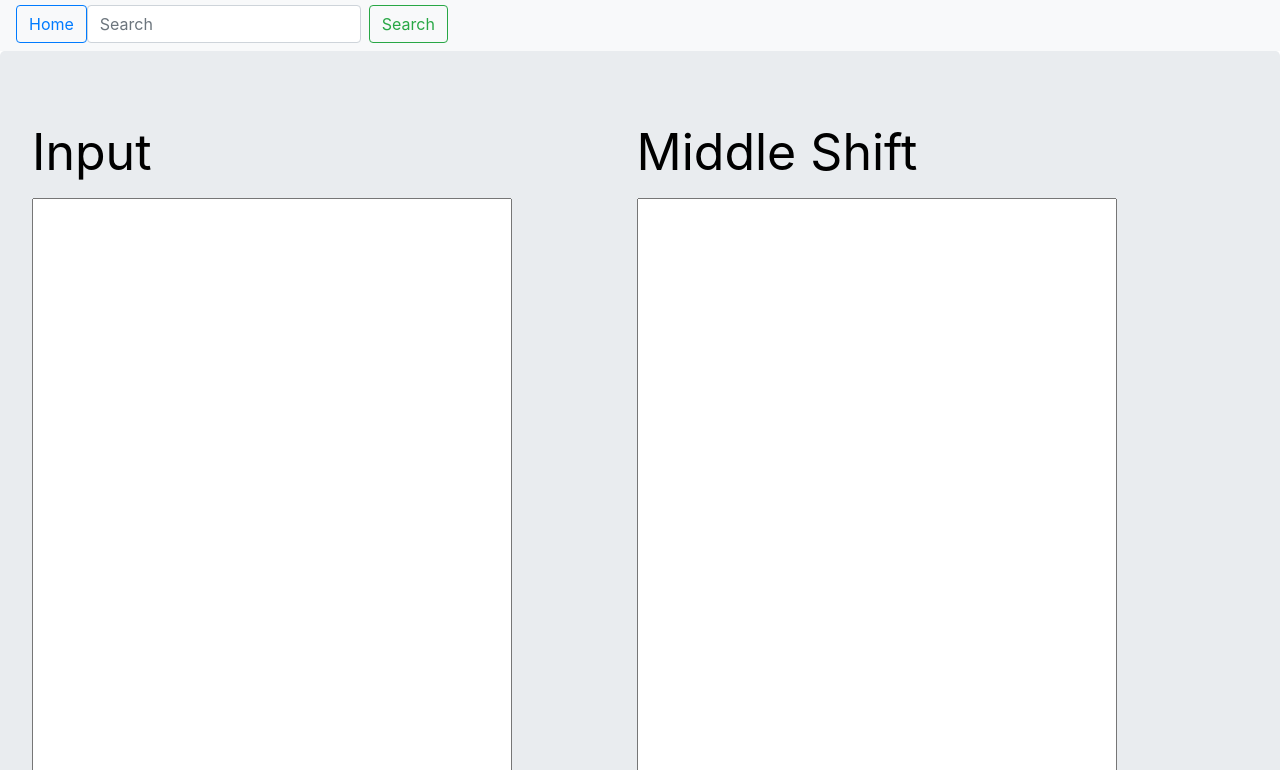
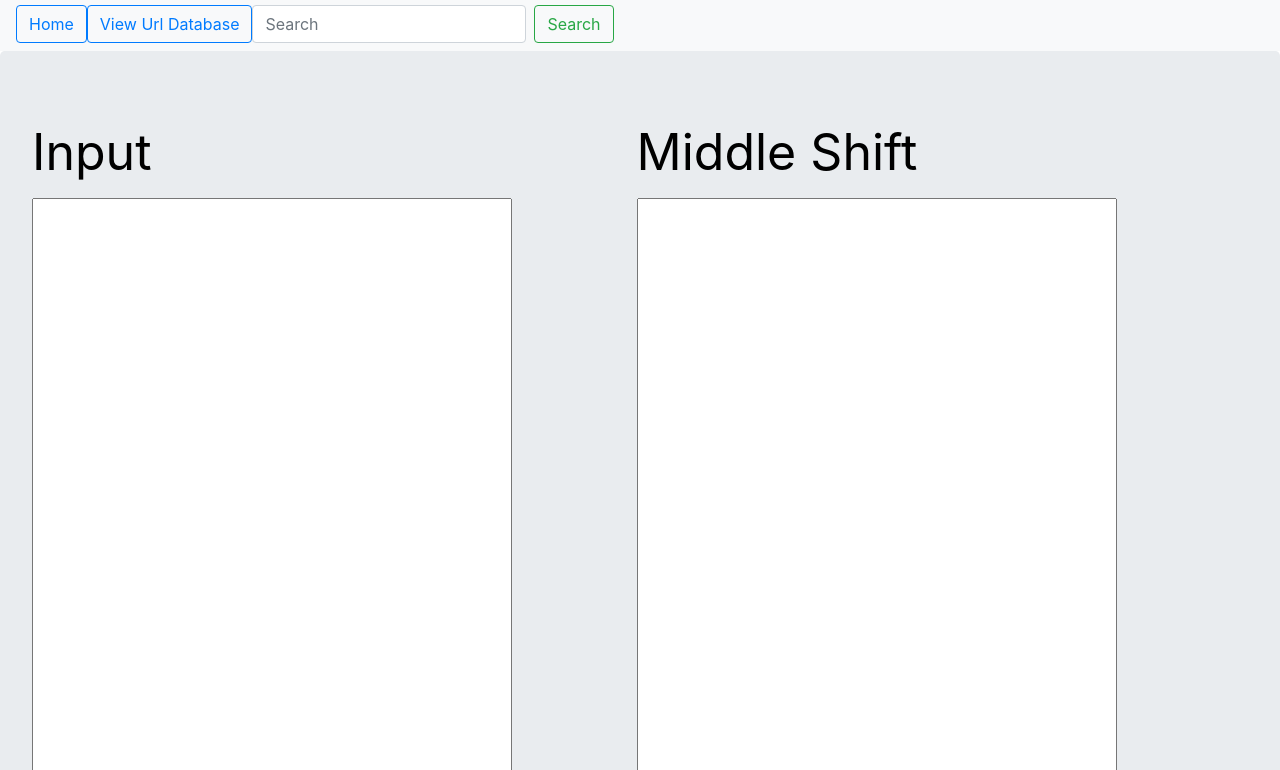
Before and after one commit to darkprincessSM/SoftwareArchHW3, a plain HTML site: page public/index.html in a window 1280 px wide. Shown: the part 103-873 px from the top of the page. Drawn offline with nearby package versions, Linux system fonts and the light colour scheme; some packages are replaced by stand-ins of ours.

Commit message:
added url database button

```diff
--- a/public/index.html
+++ b/public/index.html
@@ -26,6 +26,9 @@
     <nav class="navbar navbar-expand-lg navbar-light bg-light">
       <button id="menu-button-home" class="btn btn-outline-primary">
         Home
+      </button>
+      <button id="menu-button-home" class="btn btn-outline-primary">
+        View Url Database
       </button>
       <span>
         <form class="form-inline my-2 my-lg-0 nav-item">
```
